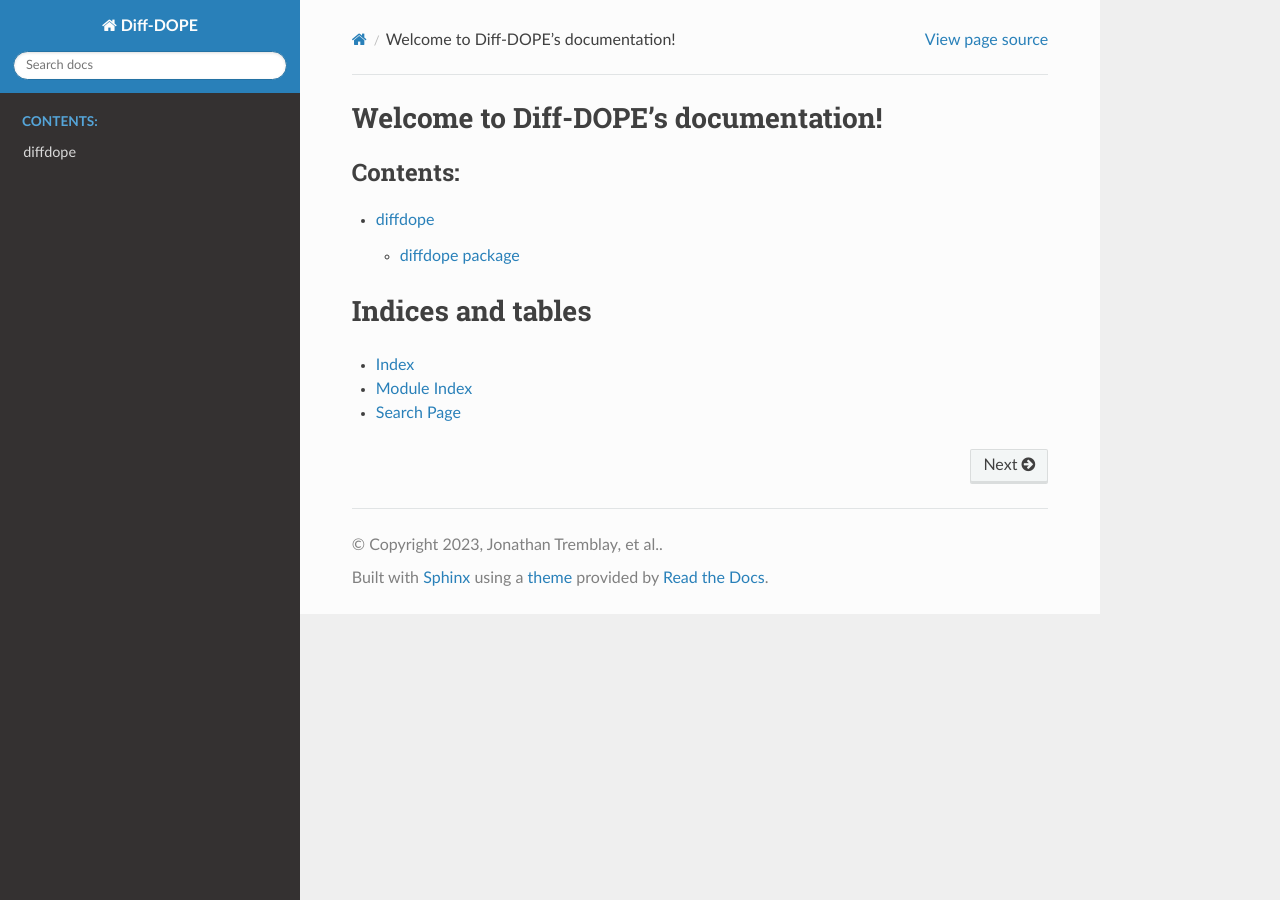
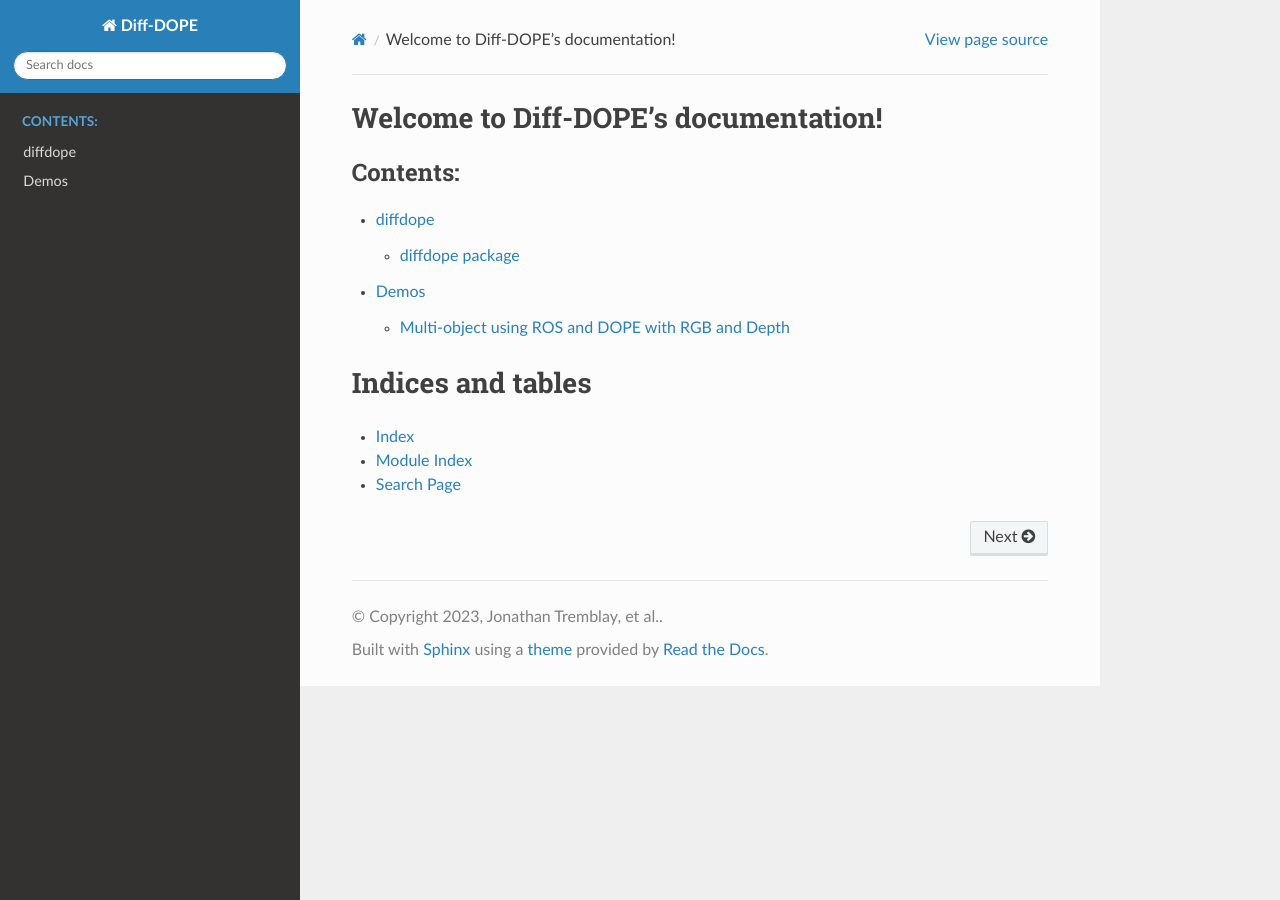
Before and after one commit to NVlabs/diff-dope, a Sphinx documentation site: the page built from docs/index.rst, in a window 1280 px wide. Built offline with Sphinx 7.4.7 and the Read the Docs theme 2.0.0, drawn with Linux system fonts in a browser that asks for light colours; some of the changed lines change nothing that is shown.

Commit message:
Created a new docs page for demos

```diff
--- /dev/null
+++ b/docs/demos.rst
@@ -0,0 +1,23 @@
+Demos
+================
+
+Multi-object using ROS and DOPE with RGB and Depth
+----------
+
+The demo uses RGB and Depth from a RealSense camera,
+and poses published by DOPE. You can use your own configuration, but you will
+need to adapt the ``configs/multiobject_with_dope.yaml`` file.
+You can also download a ROS bag from `here <https://www.TODO.com>`_.
+
+If you wish to use the ROS bag, you can play it back in a loop like so:
+
+.. code::
+
+    rosbag play -l ~/path/to/simple_hope_scene.bag
+
+From there you can run the demo like so:
+
+.. code::
+
+    cd ~/diff-dope
+    python3 examples/ros_with_dope.py
--- a/docs/index.rst
+++ b/docs/index.rst
@@ -11,6 +11,7 @@ Welcome to Diff-DOPE's documentation!
    :caption: Contents:
 
    modules
+   demos
 
 Indices and tables
 ==================
```
